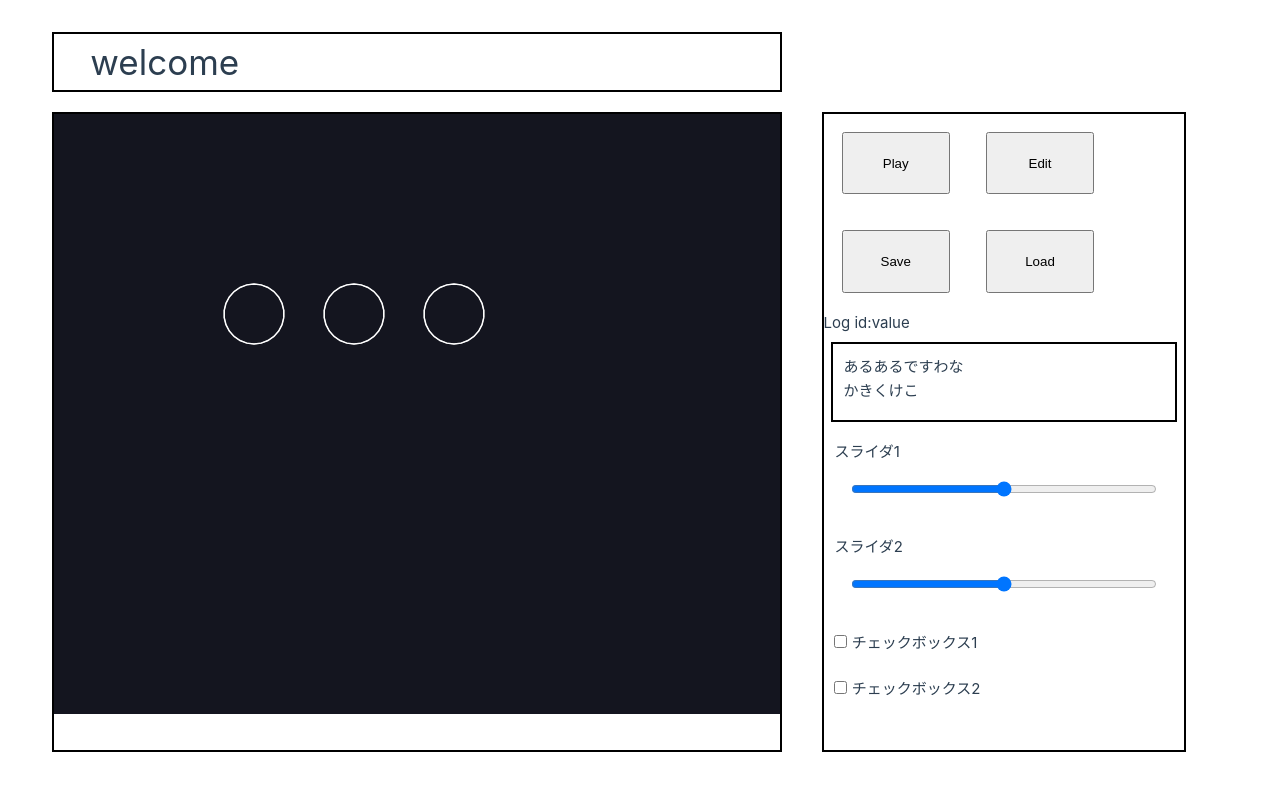
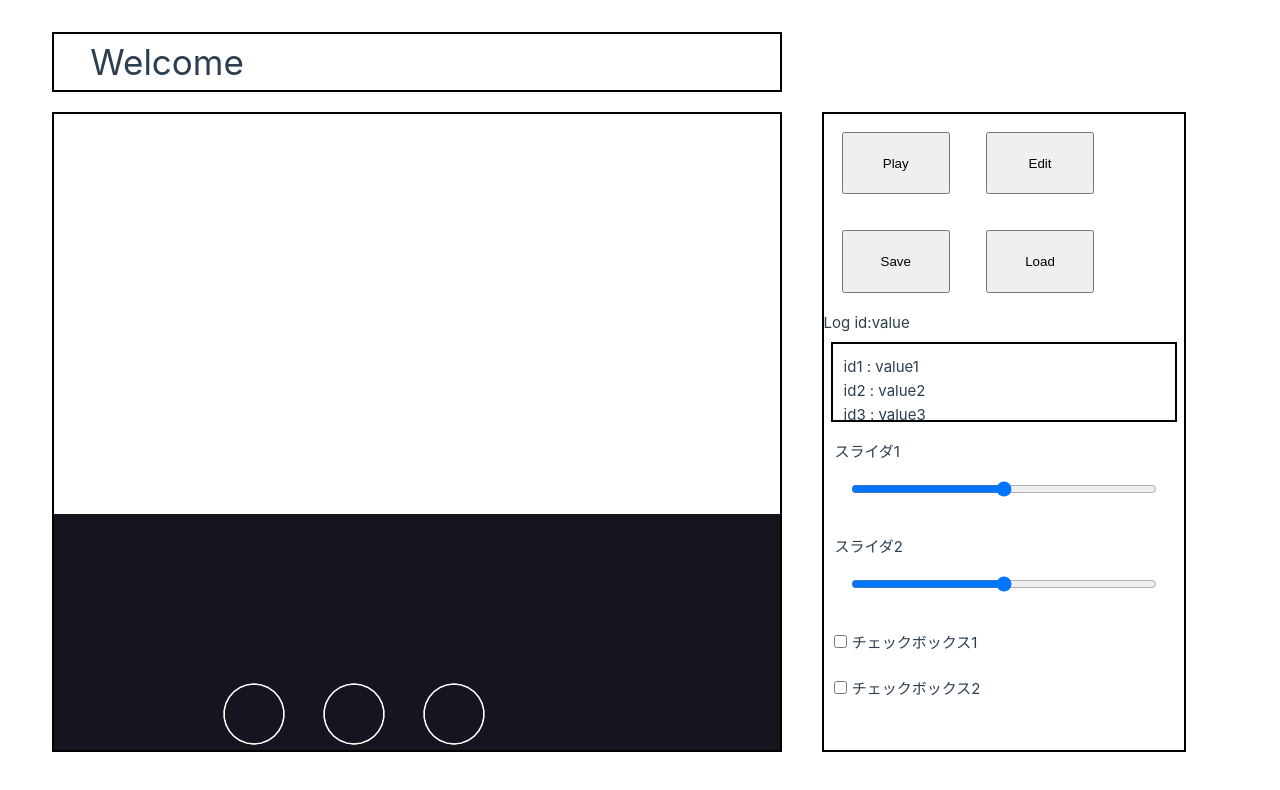
Before and after one commit to traP-jp/h24s_25, a Vue app in the folder h24s_25/: page / in a window 1280 px wide. Shown: the top 790 px of the page. Built offline with nearby package versions, Linux system fonts and the light colour scheme.

Commit message:
暫定スクロール機能とfavicon用画像追加。

```diff
--- a/h24s_25/index.html
+++ b/h24s_25/index.html
@@ -2,9 +2,9 @@
 <html lang="en">
   <head>
     <meta charset="UTF-8">
-    <link rel="icon" href="/favicon.ico">
+    <link rel="icon" href="名称未設定.ico">
     <meta name="viewport" content="width=device-width, initial-scale=1.0">
-    <title>Vite App</title>
+    <title>Name here</title>
   </head>
   <body>
     <div id="app"></div>
--- a/h24s_25/src/App.vue
+++ b/h24s_25/src/App.vue
@@ -20,10 +20,12 @@ function load() {
 <template>
   <div class="container">
     <div class="title left">
-      <h1>welcome</h1>
+      <h1>Welcome</h1>
     </div>
     <div class="gamespace left">
-      <div id="screen">
+      <div class="">
+      <div class="screen" id="screen">
+      </div>
       </div>
     </div>
     <div class="control-panel left">
@@ -38,8 +40,10 @@ function load() {
       <div class="log-container">
         <p class="log-titile">Log id:value</p>
         <div class="log-box">
-          <p>あるあるですわな</p>
-          <p>かきくけこ</p>
+          <p>id1 : value1</p>
+          <p>id2 : value2</p>
+          <p>id3 : value3</p>
+          <p>id4 : value4</p>
         </div>
       </div>
       <div class="slider-container">
@@ -85,13 +89,18 @@ h1 {
   height: 80vh;
   margin: 20px;
   width: 60%;
-  overflow: hidden;
   overflow: scroll;
   border:2px solid #000;
 }
 
-.matter-canvas {
+.scroll-listener {
+  height: 10000px;
+  width: 10000px;
+}
 
+.screen {
+  position: relative;
+  top: 400px;
 }
 
 .control-panel {
```
Also changed, not shown: 2 other files (tests, documents, lock files or other folders).
